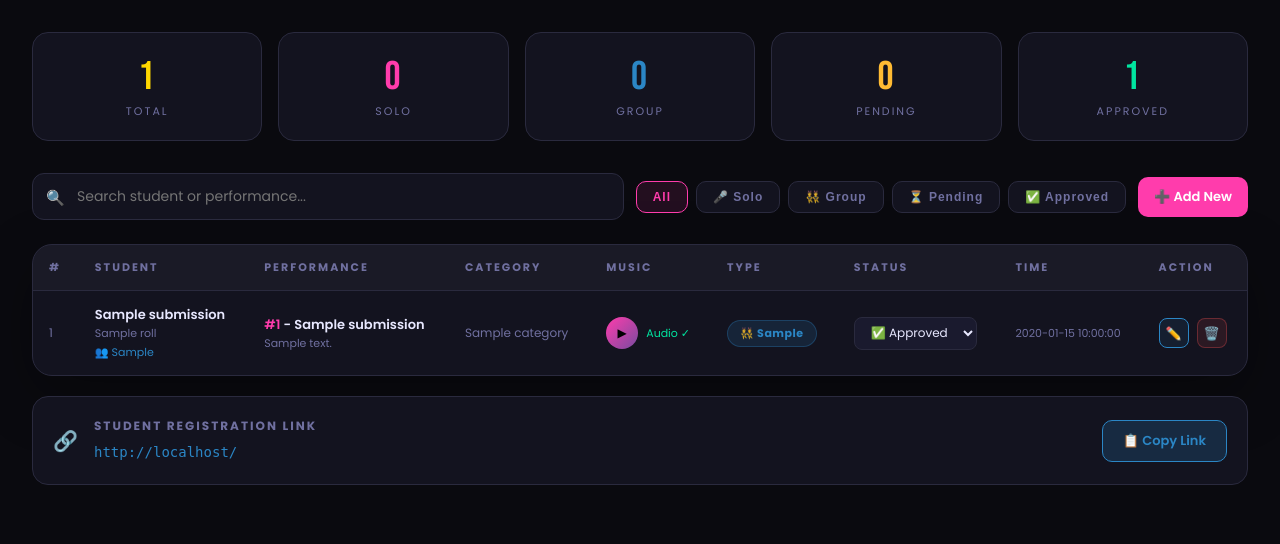
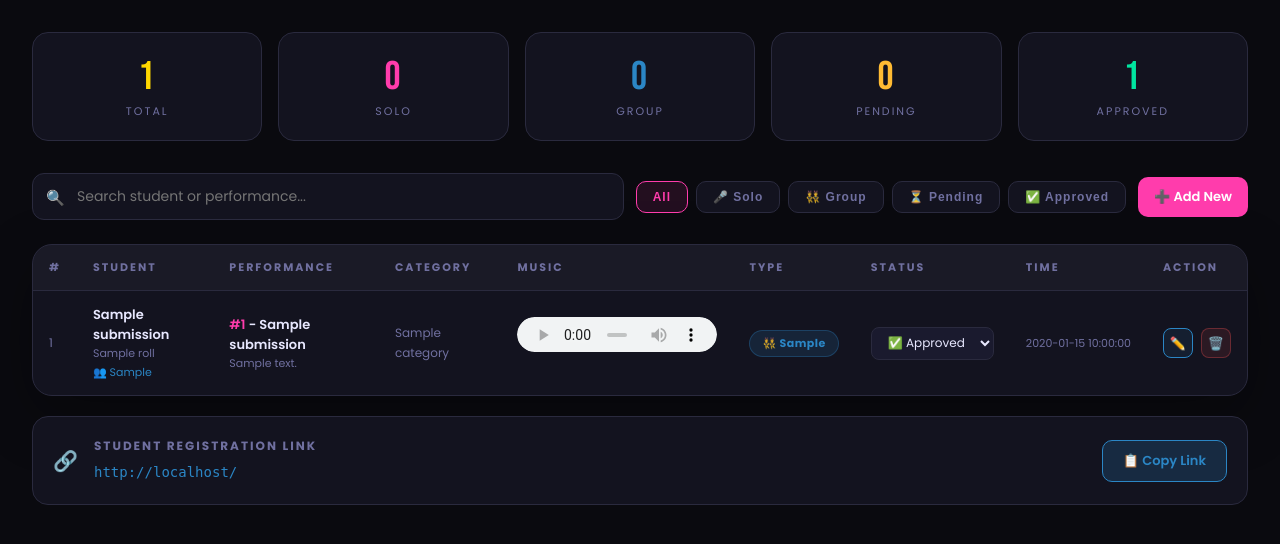
Before and after one commit to en-rmohane/anualfest, a Flask app: template templates/dashboard.html in a window 1280 px wide. Shown: the part 64-608 px from the top of the page. Run offline with Flask 3, Linux system fonts and the light colour scheme; the template is opened without the code that fills it: most values are stand-ins (such as "Sample title", 1, 10 or a date in 2020).

Commit message:
refactor: replace custom audio modal with native inline audio player

```diff
--- a/templates/dashboard.html
+++ b/templates/dashboard.html
@@ -361,10 +361,7 @@
             <td><span style="font-size:12px;color:var(--muted);">{{ s.category }}</span></td>
             <td>
               {% if s.music_file %}
-              <div class="audio-mini">
-                <button class="play-btn" onclick="playAudio('/uploads/{{ s.music_file }}','{{ s.performance_name }}','{{ s.name }}')">▶</button>
-                <span style="font-size:11px;color:var(--success);">Audio ✓</span>
-              </div>
+              <audio controls controlsList="nodownload" src="/uploads/{{ s.music_file }}" style="height:35px; width:200px; outline:none; border-radius:18px;"></audio>
               {% else %}
               <span class="no-audio">— No file</span>
               {% endif %}
@@ -417,16 +414,6 @@
   </div>
 </div>
 
-<!-- Audio Modal -->
-<div class="audio-modal" id="audioModal">
-  <div class="audio-box">
-    <button class="close-audio" onclick="closeAudio()">✕</button>
-    <div style="font-size:40px;margin-bottom:8px;">🎵</div>
-    <h3 id="audioTitle">Performance Name</h3>
-    <p id="audioSub">by Student</p>
-    <audio id="audioPlayer" controls></audio>
-  </div>
-</div>
 
 <!-- Confirm Delete Modal -->
 <div class="confirm-modal" id="confirmModal">
@@ -646,18 +633,6 @@
     document.getElementById('statApproved').textContent = rows.filter(r=>r.dataset.status==='Approved').length;
   }
 
-  function playAudio(url, title, student) {
-    document.getElementById('audioTitle').textContent = title;
-    document.getElementById('audioSub').textContent = 'by ' + student;
-    document.getElementById('audioPlayer').src = url;
-    document.getElementById('audioPlayer').play();
-    document.getElementById('audioModal').classList.add('show');
-  }
-
-  function closeAudio() {
-    document.getElementById('audioPlayer').pause();
-    document.getElementById('audioModal').classList.remove('show');
-  }
 
   function copyLink() {
     const link = window.location.origin + '/';
```
